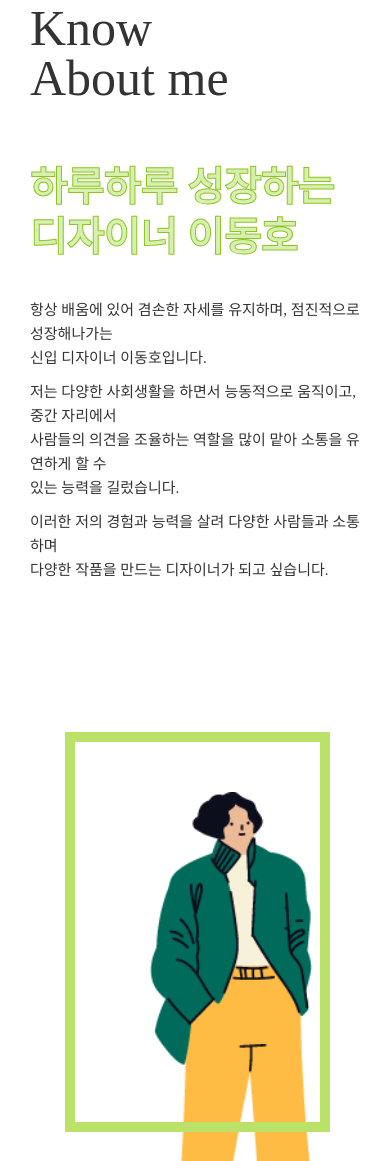
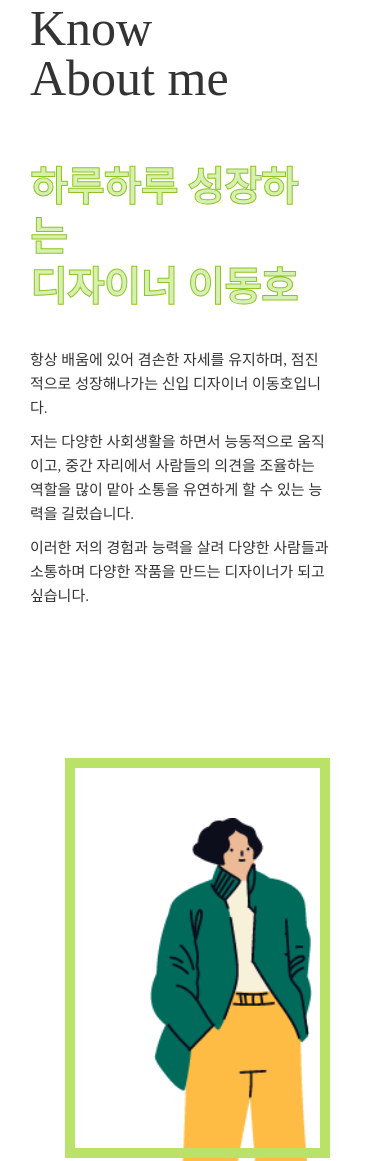
Before and after one commit to heastol/portfolio, a plain HTML site: page index.html in a window 390 px wide. Shown: the part 747-1908 px from the top of the page. Drawn offline with Linux system fonts and the light colour scheme; files whose address does not match are found by name; a web font is replaced by a local one.

Commit message:
Add files via upload

```diff
--- a/css/style.css
+++ b/css/style.css
@@ -362,6 +362,10 @@ a.active {
     margin: 0 auto;
 }
 
+.about_text{
+    width: 400px;
+}
+
 .about-border {
     position: absolute;
     border: 10px solid rgb(186, 226, 104);
@@ -372,7 +376,7 @@ a.active {
     z-index: 1
 }
 
-#about .container .col-md-6 p:nth-child(4){
+#about .about_text p:nth-child(1){
     font-size: 40px;
     font-family: 'KBO-Dia-Gothic_bold';
     color: #8fc31f;
@@ -393,9 +397,12 @@ a.active {
     display: inline-block;
 }
 
-@media (max-width: 350px){
+@media (max-width: 600px){
     .img-responsive1{
         display: none;
+    }
+    .about_text{
+        width: 300px;
     }
 }
 /*project skill section
@@ -683,6 +690,7 @@ a.active {
 .timeline-event-copy h4 {
     font-size: 1.2em;
     margin-bottom: 1.2em;
+    line-height: 1.5em
 }
 
 .timeline-event-copy strong {
@@ -792,7 +800,7 @@ a.active {
         padding: 0 2px;
     }
 	.project_btn{
-		margin:2px;
+		margin:2px 2px 10px;
 	}
 }
 
--- a/index.html
+++ b/index.html
@@ -71,15 +71,17 @@
                 <h4>01</h4>
                 <h1 class="size-50">Know <br /> About me</h1>
                 <div class="h-50"></div>
+                <div class="about_text">
                 <p>하루하루 성장하는<br>
-                    디자이너 이동호</p>
-                <p>항상 배움에 있어 겸손한 자세를 유지하며, 점진적으로 성장해나가는<br>
+                   디자이너 이동호</p>
+                <p>항상 배움에 있어 겸손한 자세를 유지하며, 점진적으로 성장해나가는
                    신입 디자이너 이동호입니다.</p>
-                <p>저는 다양한 사회생활을 하면서 능동적으로 움직이고, 중간 자리에서<br>
-                   사람들의 의견을 조율하는 역할을 많이 맡아 소통을 유연하게 할 수<br>
+                <p>저는 다양한 사회생활을 하면서 능동적으로 움직이고, 중간 자리에서
+                   사람들의 의견을 조율하는 역할을 많이 맡아 소통을 유연하게 할 수
                    있는 능력을 길렀습니다.</p>
-                <p>이러한 저의 경험과 능력을 살려 다양한 사람들과 소통하며<br>
+                <p>이러한 저의 경험과 능력을 살려 다양한 사람들과 소통하며
                    다양한 작품을 만드는 디자이너가 되고 싶습니다.</p>
+                </div>
                 <div class="h-50"></div> <!-- <img src="img/Signature.svg" width="230" alt="" /> -->
                 <div class="h-50"></div>
             </div>
```
